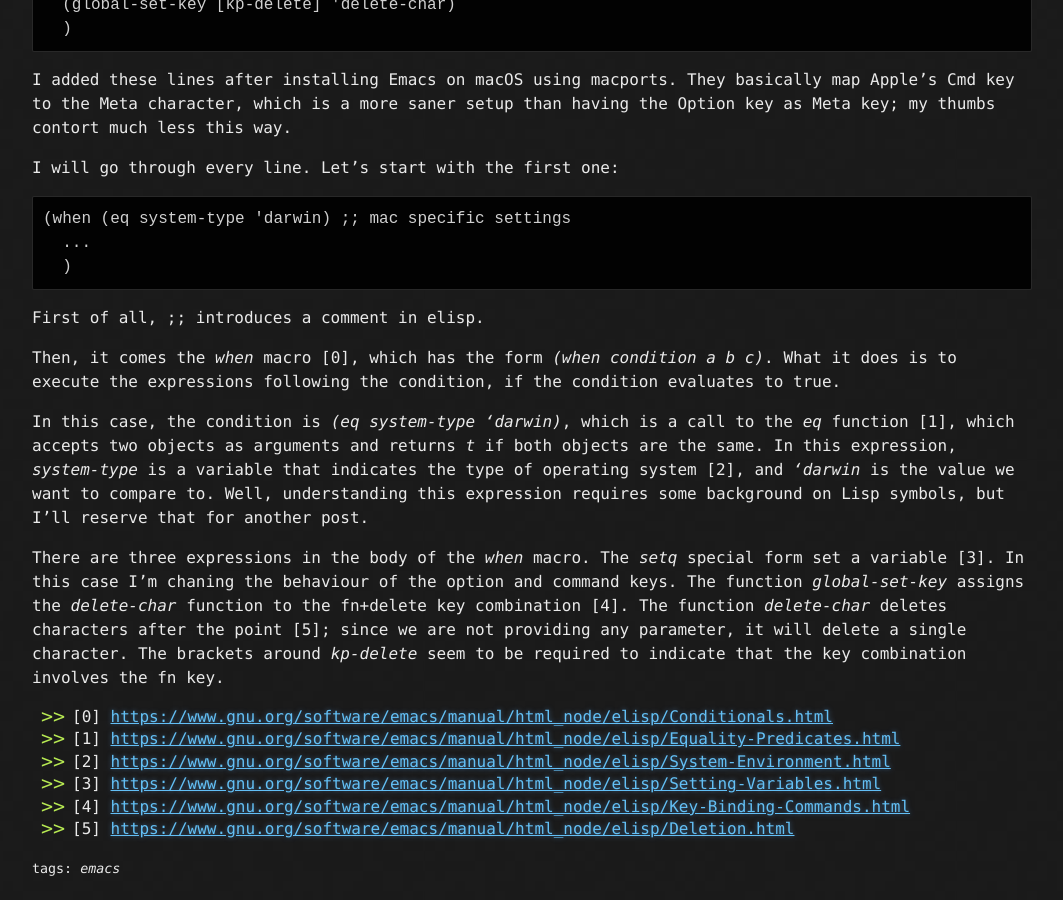
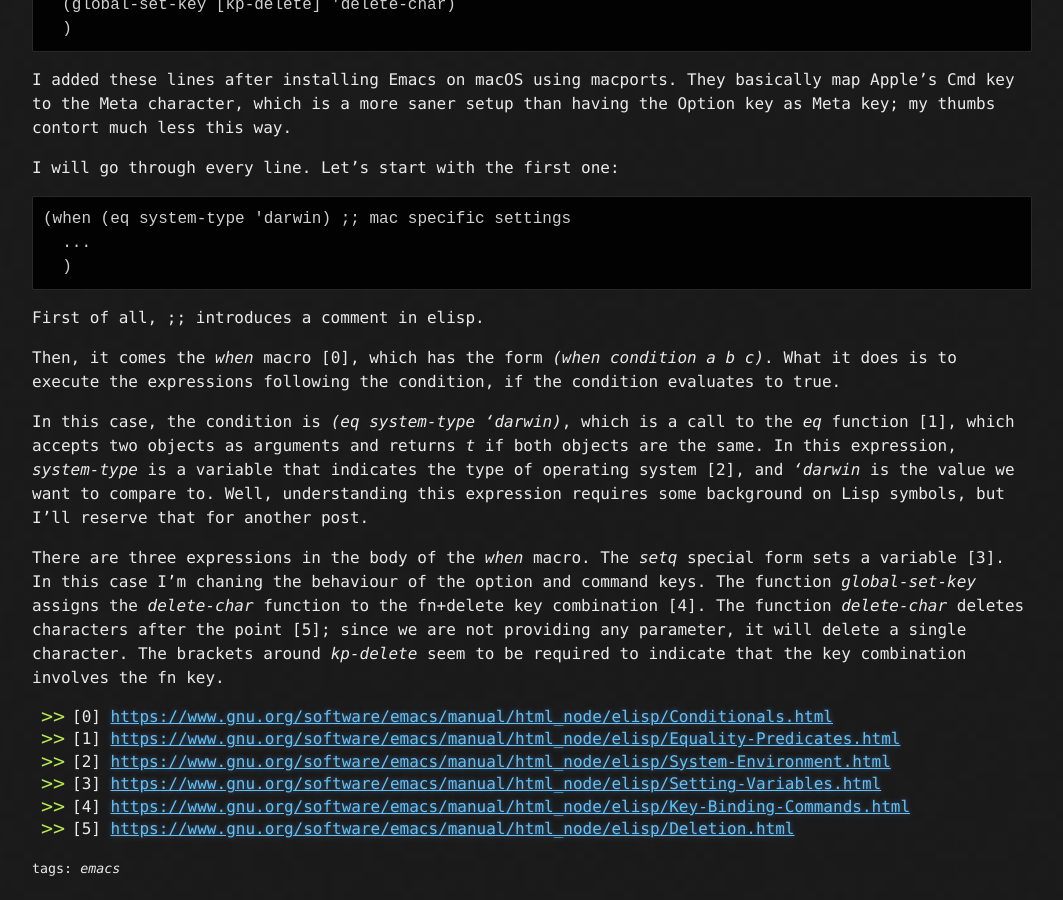
Before and after one commit to juanrgar/juanrgar.github.io, a Jekyll site: the page built from _posts/2020-04-20-understanding-my-emacs-config-1.md, in a window 1280 px wide and 900 px high, scrolled down 604 px. Shown: the whole window, without its empty margins (108-1171 px from the left). Built offline with Jekyll 4.4.1, drawn with Linux system fonts in a browser that asks for light colours.

Commit message:
Add new post (and fix previous)

```diff
--- a/_posts/2020-04-20-understanding-my-emacs-config-1.md
+++ b/_posts/2020-04-20-understanding-my-emacs-config-1.md
@@ -29,7 +29,7 @@
 
 In this case, the condition is *(eq system-type 'darwin)*, which is a call to the *eq* function [1], which accepts two objects as arguments and returns *t* if both objects are the same. In this expression, *system-type* is a variable that indicates the type of operating system [2], and *'darwin* is the value we want to compare to. Well, understanding this expression requires some background on Lisp symbols, but I'll reserve that for another post.
 
-There are three expressions in the body of the *when* macro. The *setq* special form set a variable [3]. In this case I'm chaning the behaviour of the option and command keys. The function *global-set-key* assigns the *delete-char* function to the fn+delete key combination [4]. The function *delete-char* deletes characters after the point [5]; since we are not providing any parameter, it will delete a single character. The brackets around *kp-delete* seem to be required to indicate that the key combination involves the fn key.
+There are three expressions in the body of the *when* macro. The *setq* special form sets a variable [3]. In this case I'm chaning the behaviour of the option and command keys. The function *global-set-key* assigns the *delete-char* function to the fn+delete key combination [4]. The function *delete-char* deletes characters after the point [5]; since we are not providing any parameter, it will delete a single character. The brackets around *kp-delete* seem to be required to indicate that the key combination involves the fn key.
 
 - [0] [https://www.gnu.org/software/emacs/manual/html_node/elisp/Conditionals.html](https://www.gnu.org/software/emacs/manual/html_node/elisp/Conditionals.html)
 - [1] [https://www.gnu.org/software/emacs/manual/html_node/elisp/Equality-Predicates.html](https://www.gnu.org/software/emacs/manual/html_node/elisp/Equality-Predicates.html)
```
Also changed, not shown: _posts/2020-05-30-understanding-my-emacs-config-2.md (added, +25 -0 lines).
